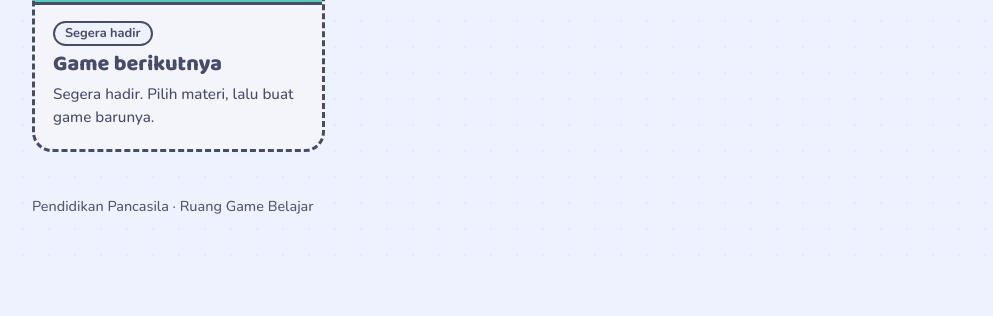
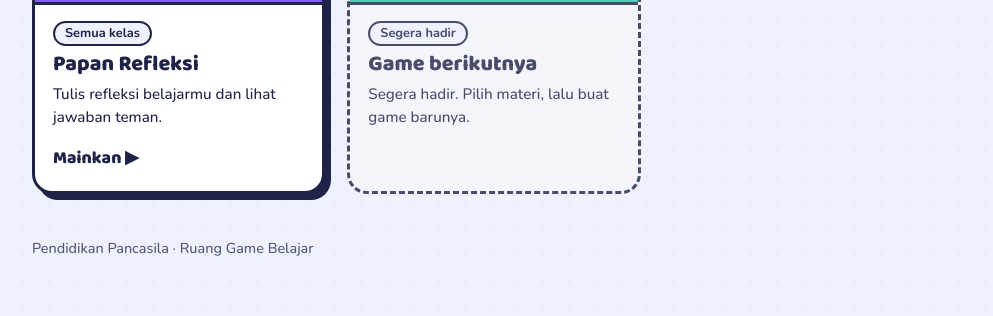
Before and after one commit to muhammadihsan23889-beep/gamepp, a plain HTML site: page index.html in a window 1280 px wide. Shown: the part 798-1114 px from the top of the page, without its empty margins (146-1139 px from the left). Before the commit the page ends 1071 px from the top, so only its background shows below. Drawn offline with nearby package versions, Linux system fonts and the light colour scheme.

Commit message:
Update index.html

```diff
--- a/index.html
+++ b/index.html
@@ -121,6 +121,7 @@ const GAMES = [
   { judul:"Detektif Demokrasi", info:"Misteri Santunlandia: pecahkan kasus pejabat yang melanggar demokrasi.", tag:"Pendidikan Pancasila XI", folder:"detektif-demokrasi", ikon:"🕵️", warna:"#ffc933" },
   { judul:"Who To Be a Millioner", info:"Selesaikan Gamenya, Dapatkan Hadiahnya.", tag:"Pendidikan Pancasila X", folder:"Whotobemilioner", ikon:"🧩", warna:"#4d96ff", },
   { judul:"Labirin Pancasila", info:"Jelajahi rumah labirin 3D, jawab soal, dan kumpulkan lima kunci sila untuk membuka Gerbang Garuda.", tag:"Pendidikan Pancasila XII", folder:"labirin-pancasila", ikon:"🏠", warna:"#ff6b6b" },
+  { judul:"Papan Refleksi", info:"Tulis refleksi belajarmu dan lihat jawaban teman.", tag:"Semua kelas", url:"./papan-refleksi", ikon:"📌", warna:"#8b5cf6" },
   { judul:"Game berikutnya", info:"Segera hadir. Pilih materi, lalu buat game barunya.", tag:"Segera hadir", ikon:"🎯", warna:"#2ec4a6", soon:true }
 ];
 
```
